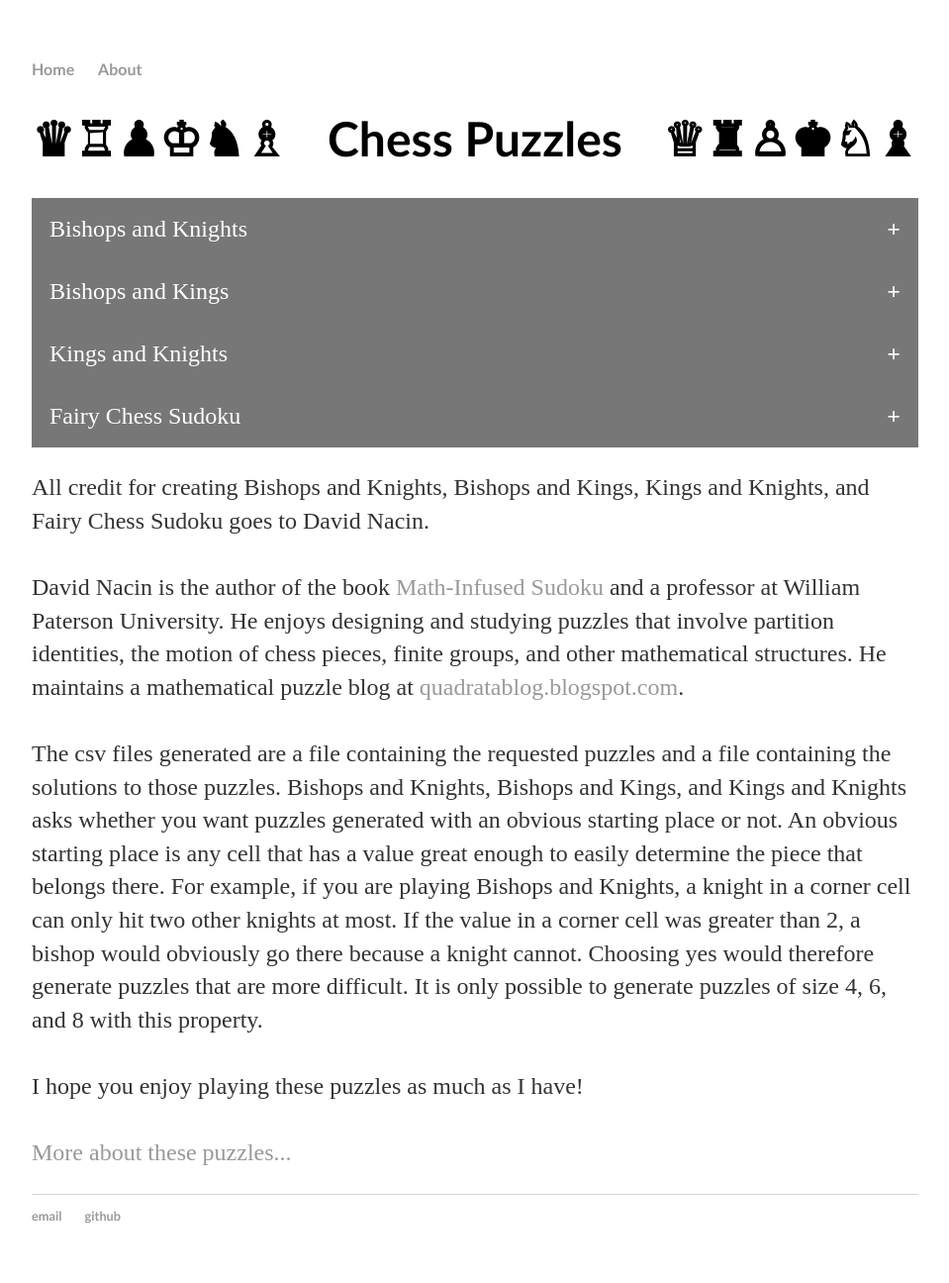
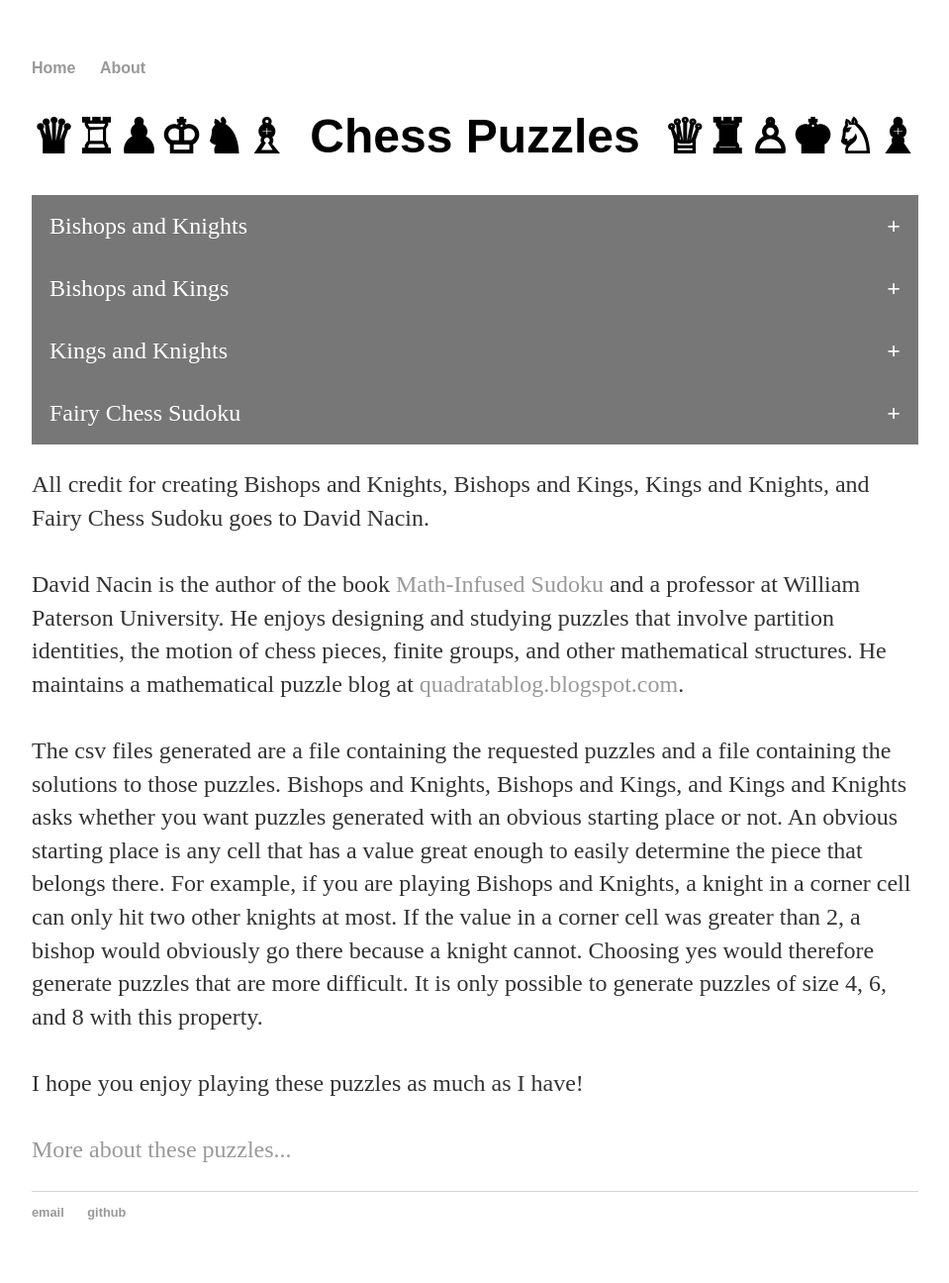
Before and after one commit to CThielsen1/CThielsen1.github.io, a Jekyll site: the page built from index.html, in a window 1280 px wide. Shown: the whole page at 99% size, without its empty margins (160-1119 px from the left). Built offline with Jekyll 4.4.1, drawn with Linux system fonts in a browser that asks for light colours.

Commit message:
Update main.css

```diff
--- a/css/main.css
+++ b/css/main.css
@@ -3,7 +3,7 @@ body {
     width: 70%;
 }
 nav ul, footer ul {
-    font-family: Calibri, Helvetica, sans-serif;
+    font-family: Arial, Helvetica, sans-serif;
     padding: 0px;
     list-style: none;
     font-weight: bold;
@@ -21,7 +21,7 @@ a:hover {
 }
 h1 {
     font-size: 3em;
-    font-family: Calibri, Helvetica, sans-serif;
+    font-family: Arial, Helvetica, sans-serif;
     text-align: center;
 }
 h1:before {
```
